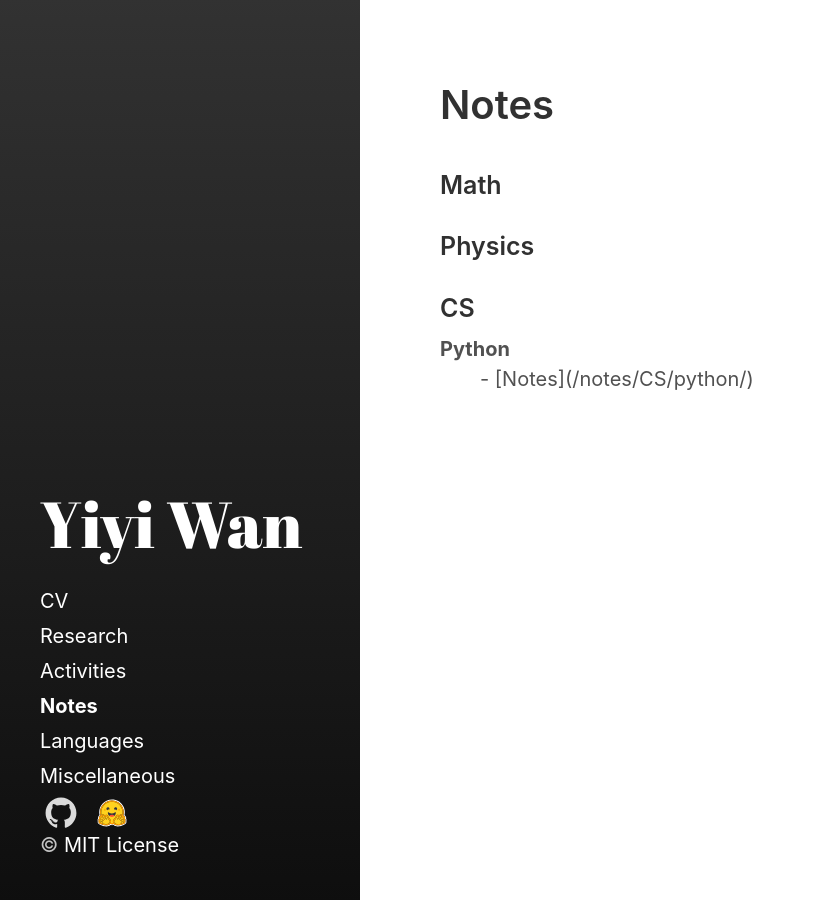
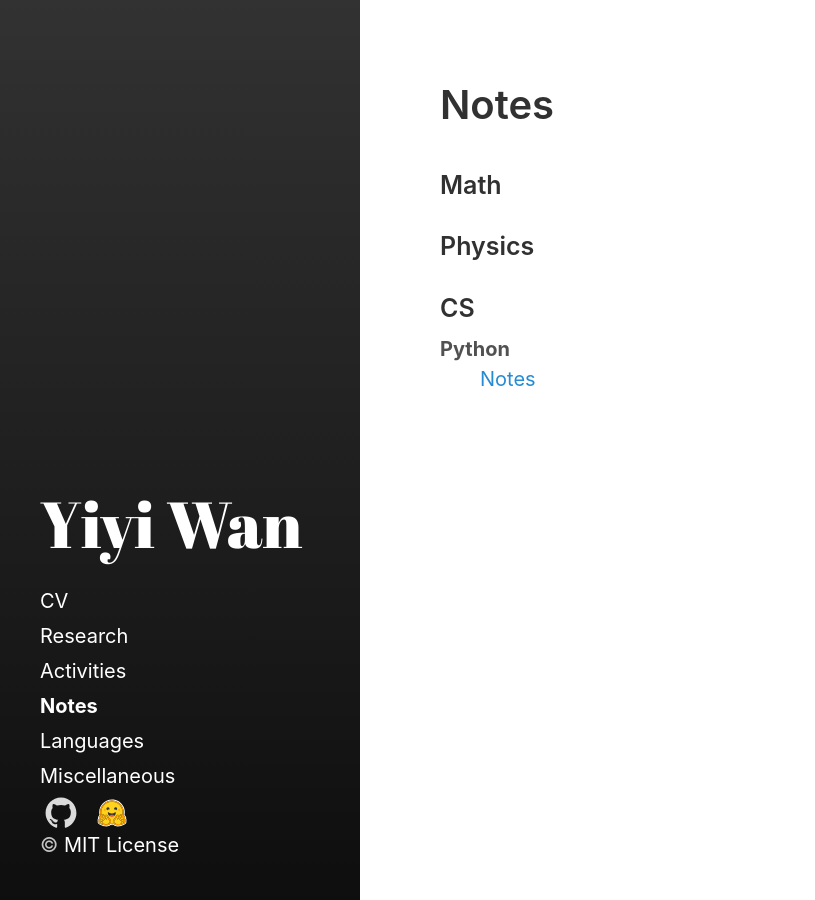
Before and after one commit to Roimex/Roimex.github.io, a Jekyll site: the page built from pages/notes/index.md, in a window 1280 px wide. Shown: the whole page, without its empty margins (0-815 px from the left). Built offline with Jekyll 4.4.1, drawn with Linux system fonts in a browser that asks for light colours; part of the change alters nothing that is shown.

Commit message:
Update index.md

```diff
--- a/pages/notes/index.md
+++ b/pages/notes/index.md
@@ -13,5 +13,5 @@ sidebar_sort_order: 4
 <h3>CS</h3>
 <dl>
   <dt>Python</dt>
-  <dd>- [Notes]({{ "/notes/CS/python/" | relative_url }})</dd>
+  <dd><a href="{{ "/notes/CS/python/" | relative_url }}">Notes</a></dd>
 </dl>
```
